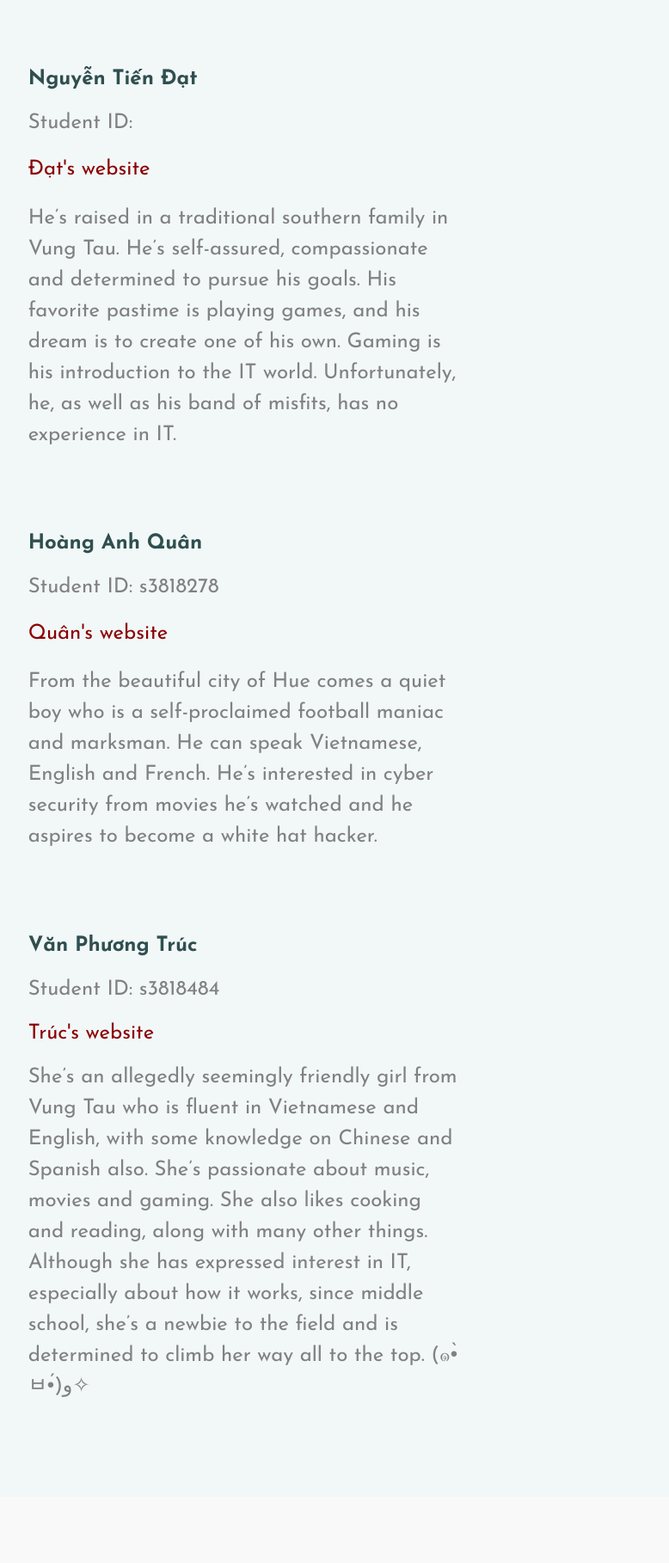
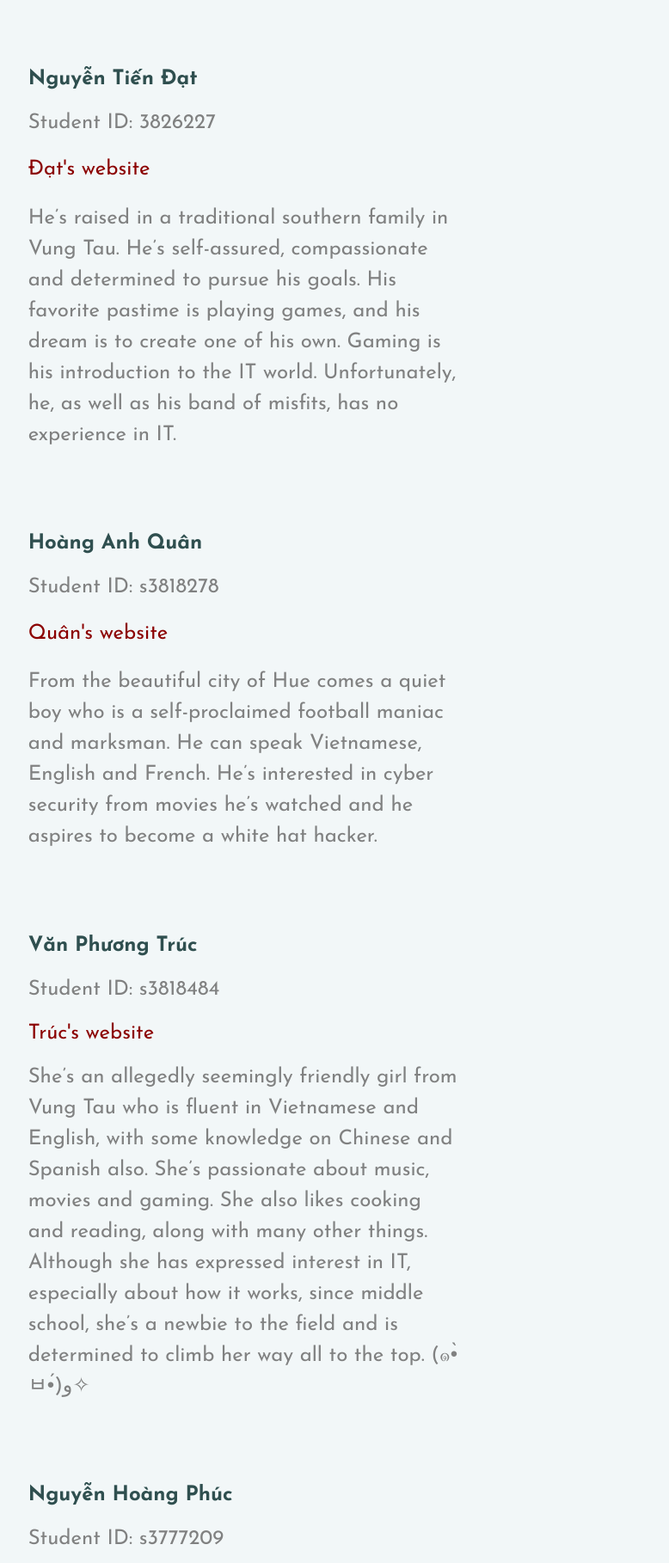
Before and after one commit to Vanphuongtruc/assignment2, a plain HTML site: page Website/civic/index.html in a window 1280 px wide. Shown: the part 1570-3388 px from the top of the page at 86% size, without its empty margins (89-867 px from the left). Drawn offline with Linux system fonts and the light colour scheme.

Commit message:
Add files via upload

```diff
--- a/Website/civic/index.html
+++ b/Website/civic/index.html
@@ -68,7 +68,7 @@
 									<li><a href="https://jacquelinenguyen2k1.github.io/My-Profile/my%20profile/profile.html"><span style="color: darkred;font-size: x-large">Hảo's website</span></a></li>
 									<li>She’s an inquisitive girl from Vung Tau who is a fluent speaker in Vietnamese and English, and she’s learning French. Her hobbies include photography, reading, writing and watching movies. She’s only been interested in IT since her second year in high school, especially about VR/AR and ambisonics. As such, she has virtually no experience in the field.</li>
 									<li><span style="color: darkslategray; font-weight: bolder; margin-top: 2cm">Nguyễn Tiến Đạt</span></li>
-									<li>Student ID: </li>
+									<li>Student ID: 3826227</li>
 									<li><p><a href="https://ainzworth.github.io/myprofie.github.io/index.html#clients-section"><span style="color: darkred;font-size: x-large">Đạt's website </span></a></p></li>
 									<li>He’s raised in a traditional southern family in Vung Tau. He’s self-assured, compassionate and determined to pursue his goals. His favorite pastime is playing games, and his dream is to create one of his own. Gaming is his introduction to the IT world. Unfortunately, he, as well as his band of misfits, has no experience in IT.</li>
 									<li><span style="color: darkslategray; font-weight: bolder; margin-top: 2cm">Hoàng Anh Quân</span></li>
@@ -79,6 +79,8 @@
 									<li>Student ID: s3818484</li>
 									<li><a href="https://vanphuongtruc.github.io/assignment1/webproject/index.html"><span style="color: darkred;font-size: x-large">Trúc's website </span></a></li>
 									<li>She’s an allegedly seemingly friendly girl from Vung Tau who is fluent in Vietnamese and English, with some knowledge on Chinese and Spanish also. She’s passionate about music, movies and gaming. She also likes cooking and reading, along with many other things. Although she has expressed interest in IT, especially about how it works, since middle school, she’s a newbie to the field and is determined to climb her way all to the top. (๑•̀ㅂ•́)و✧</li>
+									<li><span style="color: darkslategray; font-weight: bolder; margin-top: 2cm">Nguyễn Hoàng Phúc</span></li>
+									<li>Student ID: s3777209</li>
 								</ul>
 							</div>
 						</div>
@@ -628,6 +630,7 @@ But we are automating jobs faster than creating them so this problem is quite ha
 									<td>Software developer</td>
 								</tr>
 							</table>
+
 					<h4><span style="font-size: larger;color: darkblue"> Security analyst:</span></h4>
 					<p><span style="font-size: larger">Overall, this job has a steady future prospect since its industry is on a rising trend over the past few years. However, security analyst positions are not prioritized by most of the employers. Statistics have shown that in term of employer’s demands, the job only have around 1000 postings recorded each day</span></p>
 					<p><span style="font-size: larger;font-weight: bolder">Required skills and rank:</span></p>
@@ -642,6 +645,8 @@ But we are automating jobs faster than creating them so this problem is quite ha
 					<p><span style="font-size: larger">• Soft skills like writing, teaching and public speaking are equally important (top 4). As part of your job, you’ll be expected to draft policies, talk over issues with upper management and explain how your security plans fit into the larger corporate picture.</span></p>
 					<p><span style="font-size: larger">Overall, analysts are expected to be curious, creative thinkers who are deeply interested in the latest security developments and tools.</span></p>
 					<p><span style="font-size: larger; font-style: italic">Cyber Degree, BECOME A SECURITY ANALYST,  <a href="https://www.cyberdegrees.org/jobs/security-analyst/">https://www.cyberdegrees.org/jobs/security-analyst/</a></span></p>
+
+
 
 					<h4><span style="font-size: larger;color: darkblue"> Software developer:</span></h4>
 					<p><span style="font-size: larger">Employment of software developers is projected to grow 21 percent from 2018 to 2028, much faster than the average for all occupations. Employment of applications developers is projected to grow 26 percent, and employment of systems developers is projected to grow 10 percent. The main reason for the growth in both applications developers and systems developers is a large increase in the demand for computer software.</span></p>
@@ -905,6 +910,7 @@ result about the work of my group. I mean it does help, but not that much.
 
 					<p><span style="font-size: larger">Food waste is becoming a larger problem as the years go by. According to  [1], about one-third of the world’s food is wasted or lost each year. The same article also pointed out that one of the main reasons of food waste is due to removal of foods that are either reaching or exceeding their expiry dates.</span></p>
 					<p><span style="font-size: larger">Our team decided to tackle this problem. We chose to expand on a member’s existing idea and create an application with the topic of “smart home”. The main purposes of this app include keeping track of food expiry dates and simultaneously helping the user to reduce food waste by recommending some approachable options for those foods, such as cooking them with suggested recipes. The application will be called tinyfridge.</span></p>
+					<img src="img/tinyfridge.PNG">
 					<p><span style="font-size: larger">We did some research online and found out that this type of project is quite popular. The need for a solution to food waste at homes is quite substantial. Most people usually fail to keep track of the expiry date of the foods they buy. Sometimes, they just completely forget that they have already had those foods at home, and not until they have bought more do they realize that there is an abundance at home. At the end of the day, most of the times when people encounter this situation, it is almost inevitable that there will be more food wasted.
 From a similar project online, we managed to decipher what features users want to see in the app.</span></p>
 					<img src="img/Capture.PNG">
```
Also changed, not shown: Website/civic/img/tinyfridge.PNG (added).
